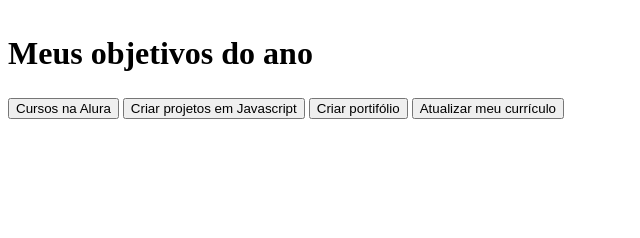
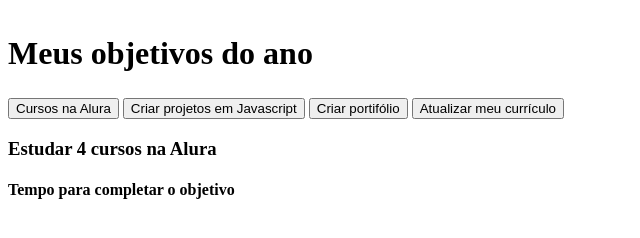
Before and after one commit to profajessica12/sitescola3A, a plain HTML site: page index.html in a window 1280 px wide. Shown: the whole page, without its empty margins (0-640 px from the left). Drawn offline with Linux system fonts and the light colour scheme.

Commit message:
divisão

```diff
--- a/index.html
+++ b/index.html
@@ -15,5 +15,11 @@
 <button class="botão">Criar portifólio</button>
 <button class="botão">Atualizar meu currículo</button>
 </div>
+<div class=»abas-textos»>
+    <div class=»aba-conteudo»>
+    <h3 class=»aba-conteudo-titulo-principal»>Estudar 4 cursos na Alura</h3>
+    <h4 class=»aba-conteudo-titulo-secundario»>Tempo para completar o objetivo</h4>
+    </div>
+    </div>
 </body>
 </html>
```
